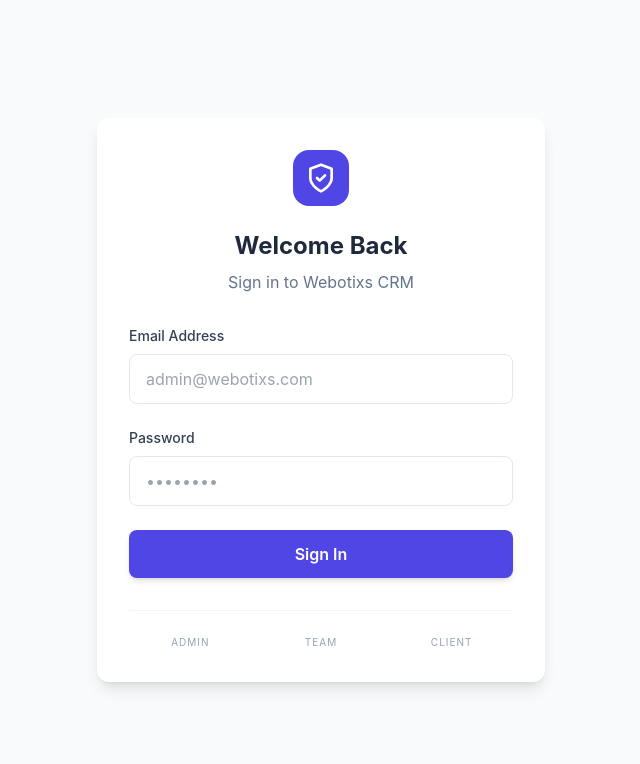
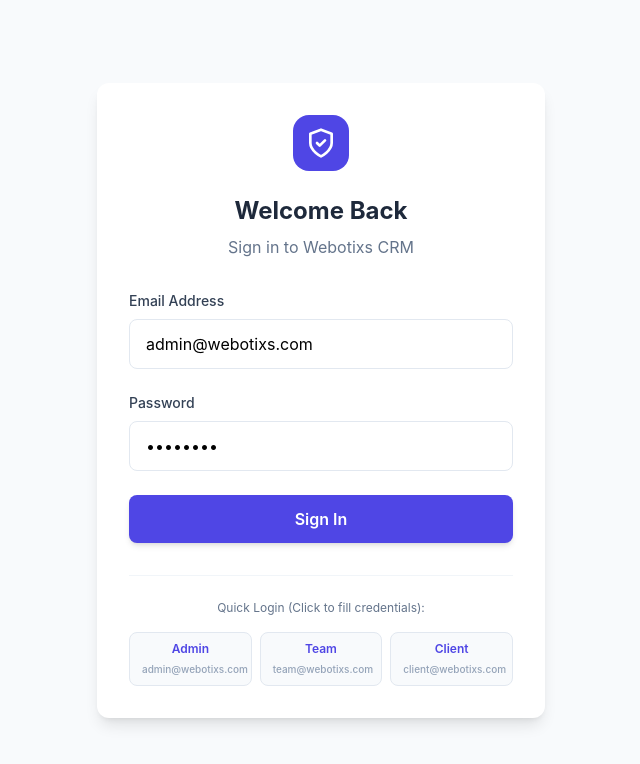
Before and after one commit to raohuzaifa081-blip/webotixscrm, a React (Vite) app in the folder client/: page /login in a window 1280 px wide. Shown: the top 764 px of the page, without its empty margins (319-959 px from the left). Built offline with nearby package versions, Linux system fonts and the light colour scheme.

Commit message:
Fix login authentication: Add predefined credentials, improve error handling, and add quick login buttons

```diff
--- a/client/src/context/AuthContext.jsx
+++ b/client/src/context/AuthContext.jsx
@@ -18,11 +18,29 @@
   }, []);
 
   const login = async (email, password) => {
-    const { data } = await axios.post('/api/auth/login', { email, password });
-    localStorage.setItem('user', JSON.stringify(data));
-    axios.defaults.headers.common['Authorization'] = `Bearer ${data.token}`;
-    setUser(data);
-    return data;
+    try {
+      const { data } = await axios.post('/api/auth/login', { email, password });
+      if (data && data.email) {
+        localStorage.setItem('user', JSON.stringify(data));
+        axios.defaults.headers.common['Authorization'] = `Bearer ${data.token}`;
+        setUser(data);
+        return data;
+      } else {
+        throw new Error('Invalid response from server');
+      }
+    } catch (error) {
+      console.error('Login error:', error);
+      if (error.response) {
+        // Server responded with error status
+        throw new Error(error.response.data?.message || 'Login failed');
+      } else if (error.request) {
+        // Request was made but no response received
+        throw new Error('Unable to connect to server. Please check your connection.');
+      } else {
+        // Something else happened
+        throw new Error(error.message || 'An unexpected error occurred');
+      }
+    }
   };
 
   const logout = () => {
--- a/client/src/pages/Login.jsx
+++ b/client/src/pages/Login.jsx
@@ -4,21 +4,37 @@
 import { ShieldCheck } from 'lucide-react';
 
 const Login = () => {
-  const [email, setEmail] = useState('');
-  const [password, setPassword] = useState('');
+  const [email, setEmail] = useState('admin@webotixs.com');
+  const [password, setPassword] = useState('admin123');
   const [error, setError] = useState('');
   const { login } = useAuth();
   const navigate = useNavigate();
 
   const handleSubmit = async (e) => {
     e.preventDefault();
+    setError('');
     try {
       const user = await login(email, password);
       if (user.role === 'admin') navigate('/admin');
       else if (user.role === 'team') navigate('/team');
       else navigate('/client');
     } catch (err) {
-      setError('Invalid credentials');
+      const errorMessage = err.response?.data?.message || err.message || 'Invalid credentials';
+      setError(errorMessage);
+    }
+  };
+
+  const fillCredentials = (role) => {
+    setError('');
+    if (role === 'admin') {
+      setEmail('admin@webotixs.com');
+      setPassword('admin123');
+    } else if (role === 'team') {
+      setEmail('team@webotixs.com');
+      setPassword('team123');
+    } else if (role === 'client') {
+      setEmail('client@webotixs.com');
+      setPassword('client123');
     }
   };
 
@@ -66,10 +82,34 @@
           </button>
         </form>
 
-        <div className="mt-8 pt-6 border-t border-slate-100 grid grid-cols-3 gap-2 text-[10px] text-slate-400 uppercase tracking-widest text-center">
-            <div>Admin</div>
-            <div>Team</div>
-            <div>Client</div>
+        <div className="mt-8 pt-6 border-t border-slate-100">
+          <p className="text-xs text-slate-500 text-center mb-4">Quick Login (Click to fill credentials):</p>
+          <div className="grid grid-cols-3 gap-2">
+            <button
+              type="button"
+              onClick={() => fillCredentials('admin')}
+              className="px-3 py-2 text-xs font-medium text-slate-600 bg-slate-50 rounded-lg hover:bg-slate-100 transition-all border border-slate-200"
+            >
+              <div className="font-semibold text-indigo-600">Admin</div>
+              <div className="text-[10px] text-slate-400 mt-1">admin@webotixs.com</div>
+            </button>
+            <button
+              type="button"
+              onClick={() => fillCredentials('team')}
+              className="px-3 py-2 text-xs font-medium text-slate-600 bg-slate-50 rounded-lg hover:bg-slate-100 transition-all border border-slate-200"
+            >
+              <div className="font-semibold text-indigo-600">Team</div>
+              <div className="text-[10px] text-slate-400 mt-1">team@webotixs.com</div>
+            </button>
+            <button
+              type="button"
+              onClick={() => fillCredentials('client')}
+              className="px-3 py-2 text-xs font-medium text-slate-600 bg-slate-50 rounded-lg hover:bg-slate-100 transition-all border border-slate-200"
+            >
+              <div className="font-semibold text-indigo-600">Client</div>
+              <div className="text-[10px] text-slate-400 mt-1">client@webotixs.com</div>
+            </button>
+          </div>
         </div>
       </div>
     </div>
```
Also changed, not shown: 2 other files (tests, documents, lock files or other folders).
